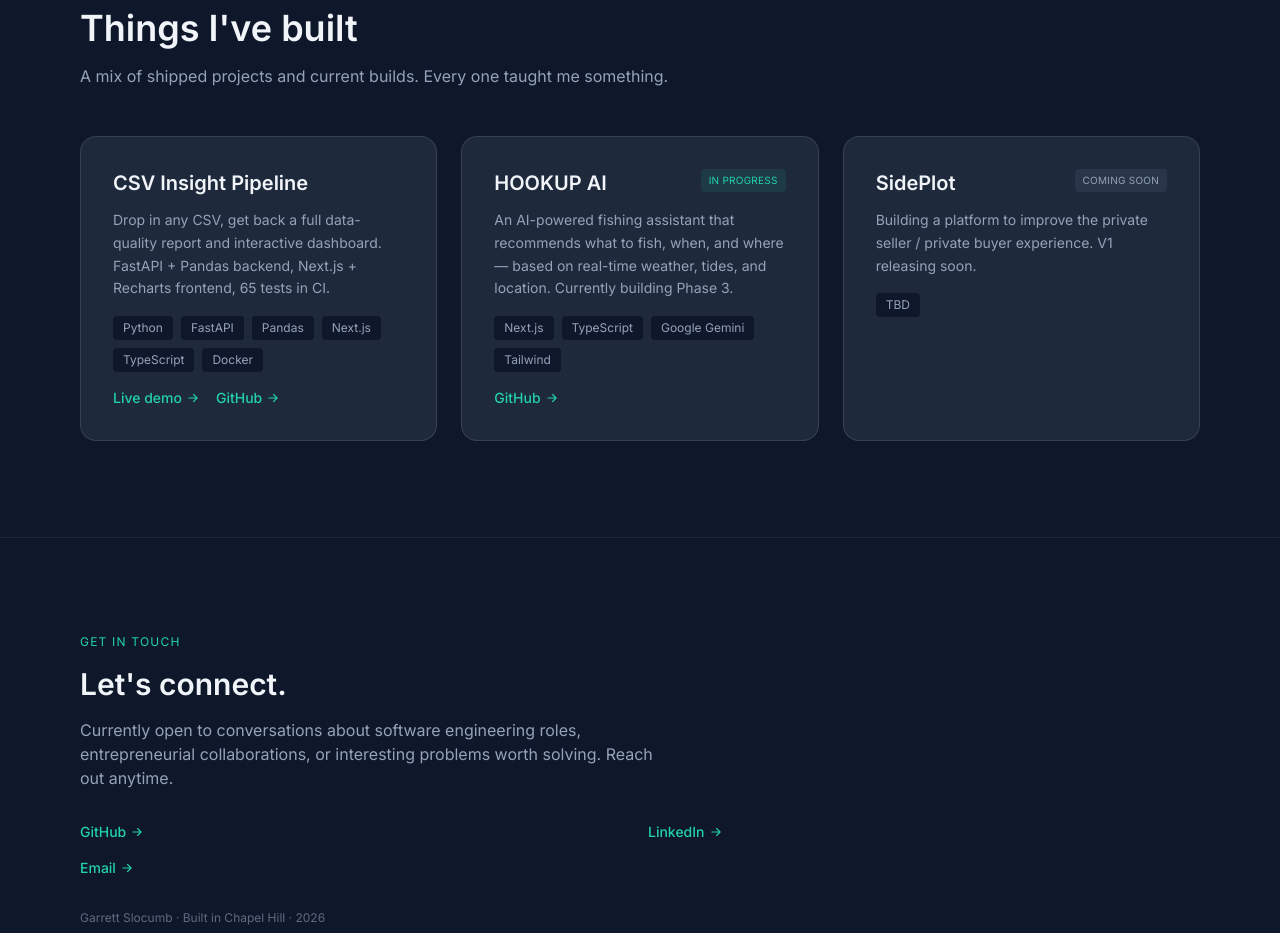
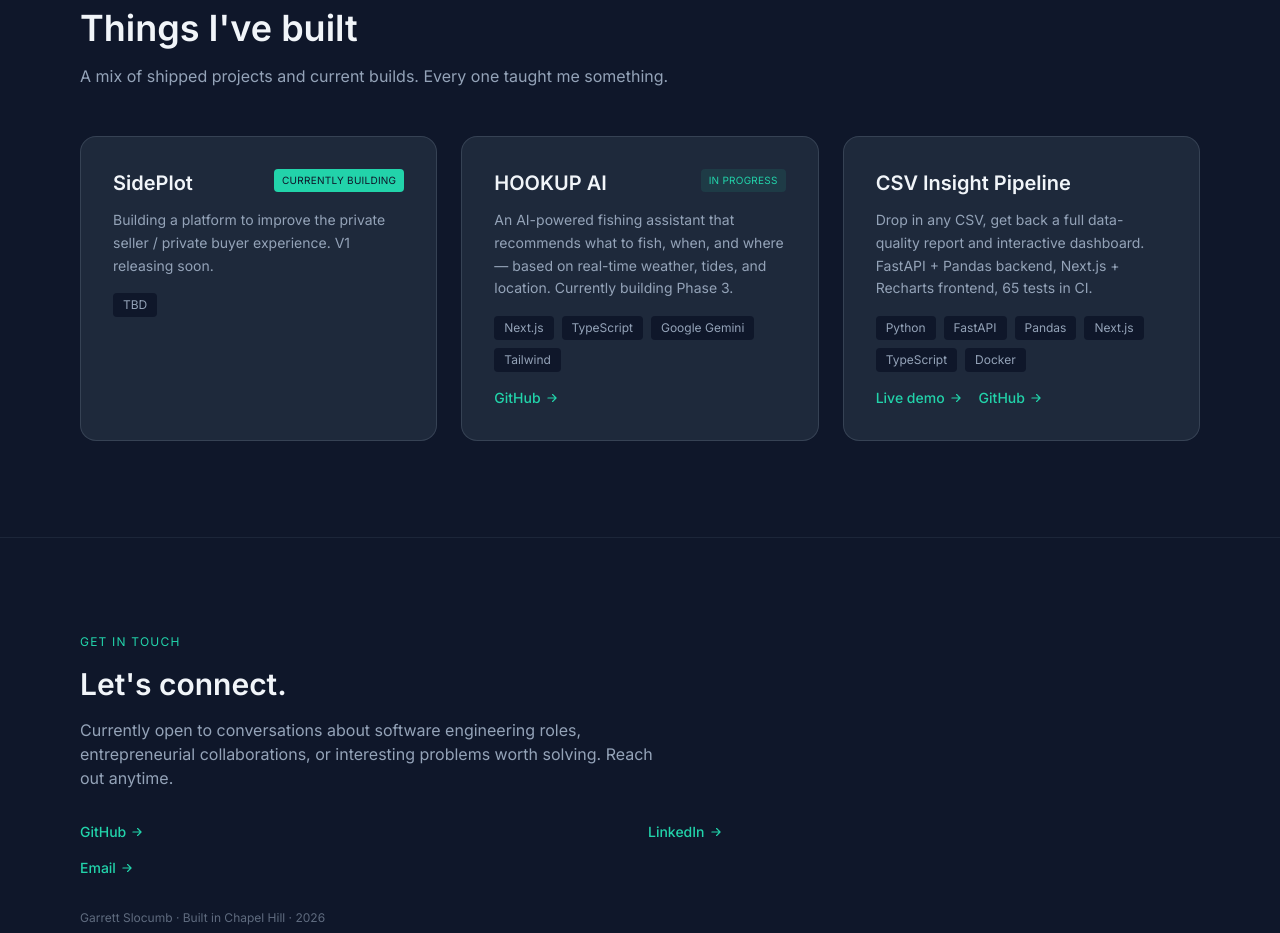
Before and after one commit to gsloc/personal-site, a Next.js app: page / in a window 1280 px wide. Shown: the part 920-1853 px from the top of the page. Built offline with nearby package versions, Linux system fonts and the light colour scheme; no server answers.

Commit message:
Refactor projects to data-driven ordering, remove gradient border

```diff
--- a/app/components/ProjectCard.tsx
+++ b/app/components/ProjectCard.tsx
@@ -1,28 +1,16 @@
 import Magnetic from './Magnetic';
+import { Project } from '../data/projects';
 
-export type ProjectStatus = 'shipped' | 'in-progress' | 'coming-soon';
+export type ProjectCardProps = Omit<Project, 'sortOrder' | 'slug'>;
 
-export interface ProjectLink {
-  label: string;
-  href: string;
-}
-
-export interface ProjectCardProps {
-  title: string;
-  description: string;
-  tags: string[];
-  status: ProjectStatus;
-  links: ProjectLink[];
-}
-
-const statusLabel: Record<Exclude<ProjectStatus, 'shipped'>, string> = {
+const statusLabel: Record<Exclude<Project['status'], 'shipped'>, string> = {
+  'currently-building': 'Currently building',
   'in-progress': 'In progress',
-  'coming-soon': 'Coming soon',
 };
 
-const statusClasses: Record<Exclude<ProjectStatus, 'shipped'>, string> = {
+const statusClasses: Record<Exclude<Project['status'], 'shipped'>, string> = {
+  'currently-building': 'bg-aurora text-midnight',
   'in-progress': 'text-aurora bg-aurora/10',
-  'coming-soon': 'text-slate bg-slate/10',
 };
 
 function ArrowIcon() {
@@ -54,7 +42,7 @@ export default function ProjectCard({
   links,
 }: ProjectCardProps) {
   return (
-    <div className="project-card-glow relative rounded-2xl bg-surface border-[0.5px] border-slate/20 p-8 transition-all duration-300 cursor-pointer hover:-translate-y-1 hover:border-indigo/40 hover:shadow-[0_0_40px_-10px_rgba(99,102,241,0.4)]">
+    <div className="relative rounded-2xl bg-surface border-[0.5px] border-slate/20 p-8 transition-all duration-300 cursor-pointer hover:-translate-y-1 hover:border-indigo/40 hover:shadow-[0_0_40px_-10px_rgba(99,102,241,0.4)]">
       {status !== 'shipped' && (
         <span
           className={`absolute top-8 right-8 font-mono text-[10px] uppercase tracking-wide px-2 py-1 rounded ${statusClasses[status]}`}
--- a/app/components/Work.tsx
+++ b/app/components/Work.tsx
@@ -1,36 +1,9 @@
-import ProjectCard, { ProjectCardProps } from './ProjectCard';
-
-const projects: ProjectCardProps[] = [
-  {
-    title: 'CSV Insight Pipeline',
-    description:
-      'Drop in any CSV, get back a full data-quality report and interactive dashboard. FastAPI + Pandas backend, Next.js + Recharts frontend, 65 tests in CI.',
-    tags: ['Python', 'FastAPI', 'Pandas', 'Next.js', 'TypeScript', 'Docker'],
-    status: 'shipped',
-    links: [
-      { label: 'Live demo', href: 'https://csv-insight-pipeline.vercel.app' },
-      { label: 'GitHub', href: 'https://github.com/gsloc/CSV-Insight-Pipeline' },
-    ],
-  },
-  {
-    title: 'HOOKUP AI',
-    description:
-      'An AI-powered fishing assistant that recommends what to fish, when, and where — based on real-time weather, tides, and location. Currently building Phase 3.',
-    tags: ['Next.js', 'TypeScript', 'Google Gemini', 'Tailwind'],
-    status: 'in-progress',
-    links: [{ label: 'GitHub', href: 'https://github.com/gsloc/HOOKUP_AI.project' }],
-  },
-  {
-    title: 'SidePlot',
-    description:
-      'Building a platform to improve the private seller / private buyer experience. V1 releasing soon.',
-    tags: ['TBD'],
-    status: 'coming-soon',
-    links: [],
-  },
-];
+import ProjectCard from './ProjectCard';
+import { projects } from '../data/projects';
 
 export default function Work() {
+  const sortedProjects = [...projects].sort((a, b) => a.sortOrder - b.sortOrder);
+
   return (
     <section id="work" className="py-24">
       <p className="font-mono text-xs uppercase tracking-widest text-aurora">
@@ -44,8 +17,8 @@ export default function Work() {
         something.
       </p>
       <div className="mt-12 grid grid-cols-1 md:grid-cols-2 lg:grid-cols-3 gap-6">
-        {projects.map((project) => (
-          <ProjectCard key={project.title} {...project} />
+        {sortedProjects.map(({ slug, sortOrder, ...cardProps }) => (
+          <ProjectCard key={slug} {...cardProps} />
         ))}
       </div>
     </section>
--- /dev/null
+++ b/app/data/projects.ts
@@ -0,0 +1,47 @@
+export type ProjectStatus = 'currently-building' | 'in-progress' | 'shipped';
+
+export type Project = {
+  slug: string;
+  title: string;
+  description: string;
+  tags: string[];
+  status: ProjectStatus;
+  links: Array<{ label: string; href: string }>;
+  /** Display order — lower number = shown first. Currently building always sorts to top. */
+  sortOrder: number;
+};
+
+export const projects: Project[] = [
+  {
+    slug: 'sideplot',
+    title: 'SidePlot',
+    description: 'Building a platform to improve the private seller / private buyer experience. V1 releasing soon.',
+    tags: ['TBD'],
+    status: 'currently-building',
+    links: [],
+    sortOrder: 1,
+  },
+  {
+    slug: 'hookup-ai',
+    title: 'HOOKUP AI',
+    description: 'An AI-powered fishing assistant that recommends what to fish, when, and where — based on real-time weather, tides, and location. Currently building Phase 3.',
+    tags: ['Next.js', 'TypeScript', 'Google Gemini', 'Tailwind'],
+    status: 'in-progress',
+    links: [
+      { label: 'GitHub', href: 'https://github.com/gsloc/HOOKUP_AI.project' },
+    ],
+    sortOrder: 2,
+  },
+  {
+    slug: 'csv-insight-pipeline',
+    title: 'CSV Insight Pipeline',
+    description: 'Drop in any CSV, get back a full data-quality report and interactive dashboard. FastAPI + Pandas backend, Next.js + Recharts frontend, 65 tests in CI.',
+    tags: ['Python', 'FastAPI', 'Pandas', 'Next.js', 'TypeScript', 'Docker'],
+    status: 'shipped',
+    links: [
+      { label: 'Live demo', href: 'https://csv-insight-pipeline.vercel.app' },
+      { label: 'GitHub', href: 'https://github.com/gsloc/CSV-Insight-Pipeline' },
+    ],
+    sortOrder: 3,
+  },
+];
--- a/app/globals.css
+++ b/app/globals.css
@@ -26,35 +26,3 @@ body {
     display: none;
   }
 }
-
-.project-card-glow {
-  position: relative;
-}
-
-.project-card-glow::before {
-  content: '';
-  position: absolute;
-  inset: -0.5px;
-  border-radius: inherit;
-  padding: 1px;
-  background: conic-gradient(from 0deg, #0f172a, #6366f1, #22d3aa, #0f172a);
-  -webkit-mask: linear-gradient(#fff 0 0) content-box, linear-gradient(#fff 0 0);
-  -webkit-mask-composite: xor;
-  mask-composite: exclude;
-  opacity: 0;
-  transition: opacity 0.3s;
-  animation: rotate-border 10s linear infinite;
-  animation-play-state: paused;
-  pointer-events: none;
-}
-
-.project-card-glow:hover::before {
-  opacity: 1;
-  animation-play-state: running;
-}
-
-@keyframes rotate-border {
-  to {
-    transform: rotate(360deg);
-  }
-}
```
